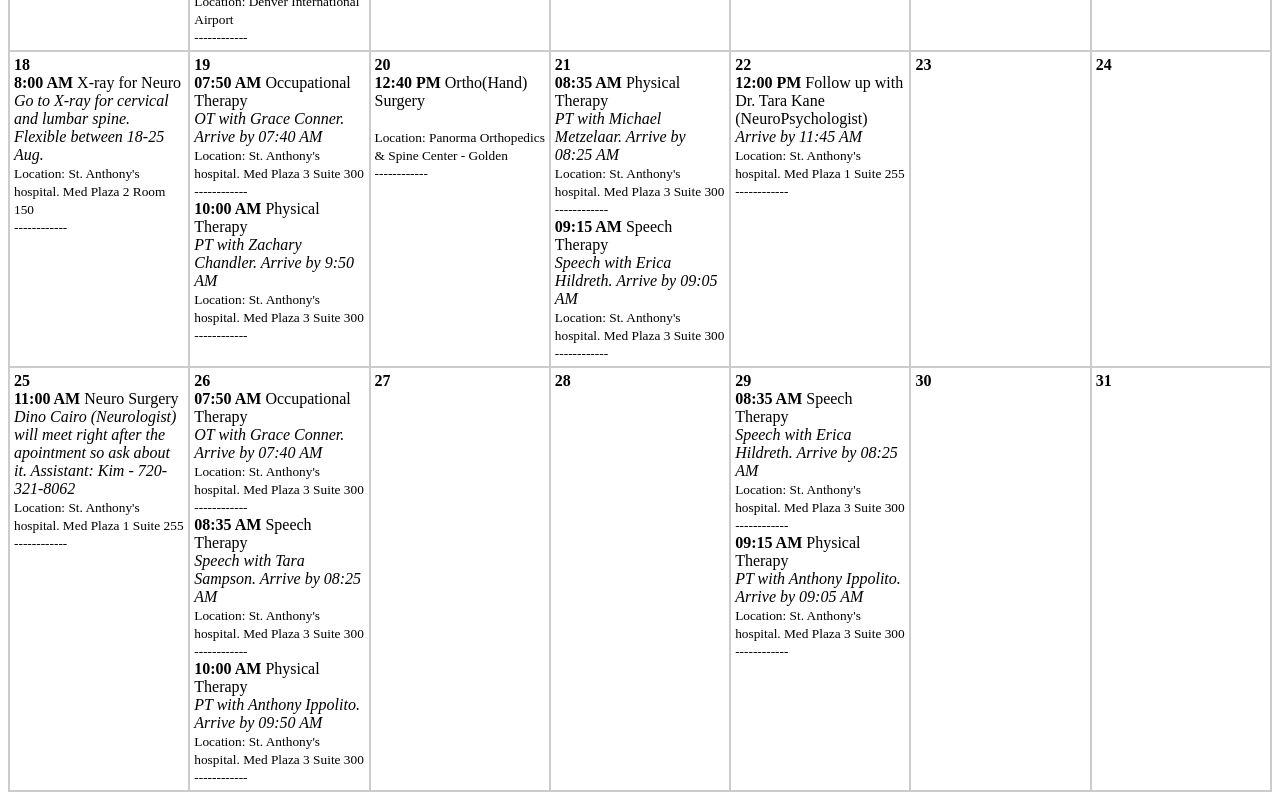
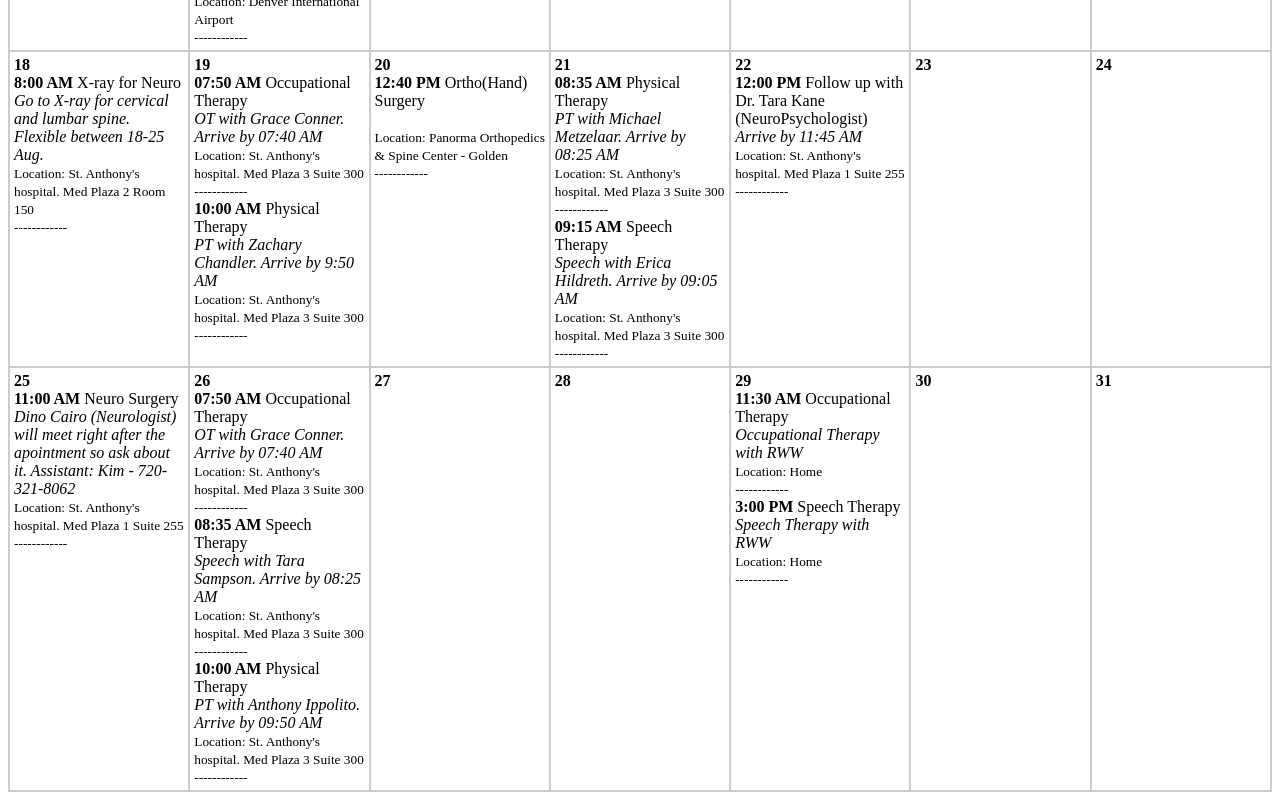
Before and after one commit to Helmi-Y/HakeemCalendar, an Angular app: page / in a window 1280 px wide. Shown: the part 761-1561 px from the top of the page. Built offline with nearby package versions, Linux system fonts and the light colour scheme.

Commit message:
Final edit for August

```diff
--- a/src/app/calendar/calendar.ts
+++ b/src/app/calendar/calendar.ts
@@ -168,18 +168,18 @@ export class Calendar implements OnInit{
     },
     {
       date: 29,
-      title: 'Speech Therapy',
-      time: '08:35 AM',
-      description: 'Speech with Erica Hildreth. Arrive by 08:25 AM',
-      location: 'St. Anthony\'s hospital. Med Plaza 3 Suite 300'
+      title: 'Occupational Therapy',
+      time: '11:30 AM',
+      description: 'Occupational Therapy  with RWW',
+      location: 'Home'
     },
     {
       date: 29,
-      title: 'Physical Therapy',
-      time: '09:15 AM',
-      description: 'PT with  Anthony Ippolito. Arrive by 09:05 AM',
-      location: 'St. Anthony\'s hospital. Med Plaza 3 Suite 300'
-    },
+      title: 'Speech Therapy',
+      time: '3:00 PM',
+      description: 'Speech Therapy  with RWW',
+      location: 'Home'
+    }
   ];
 
   days: number[] = [];
```
